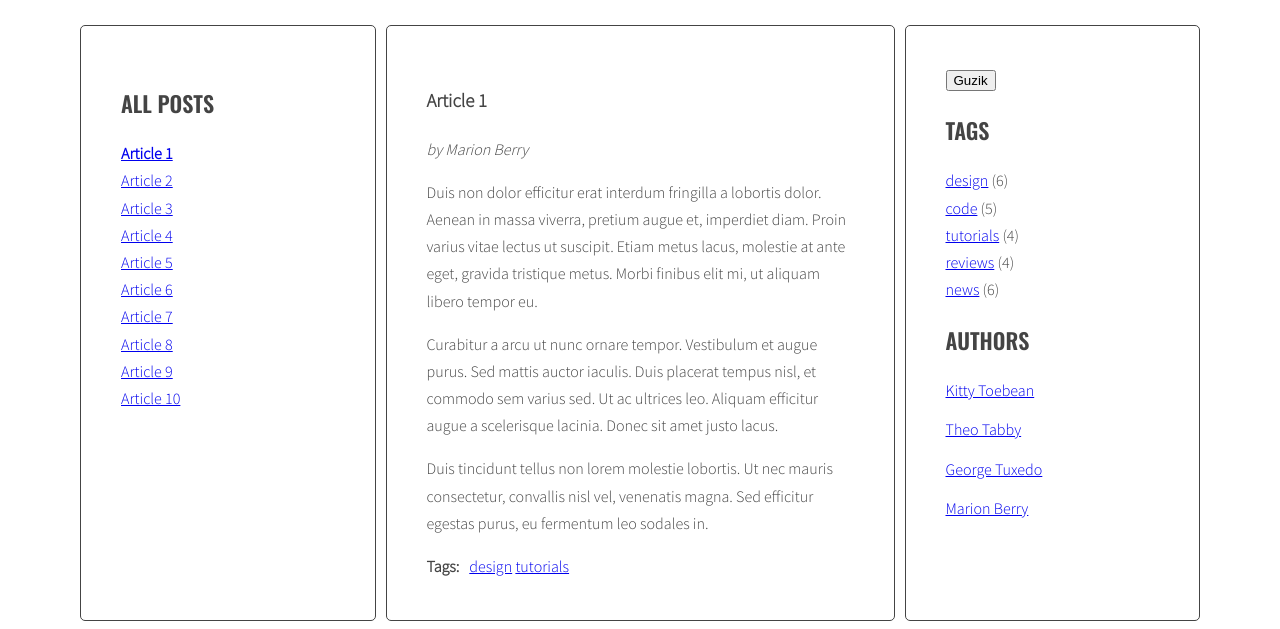
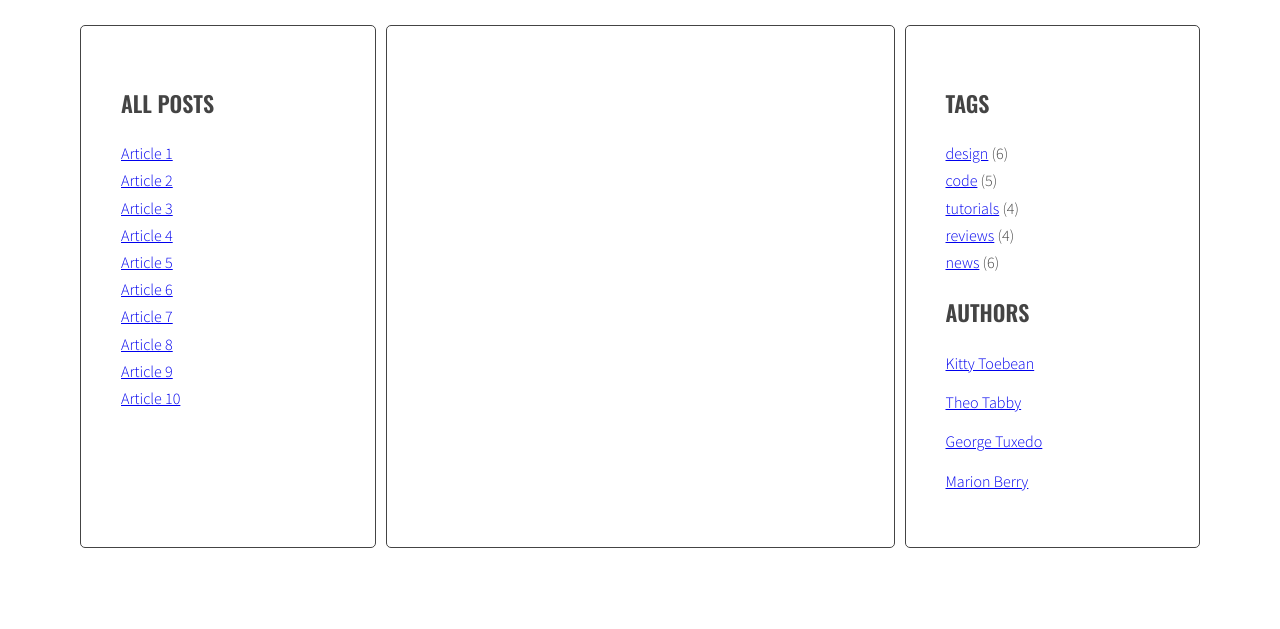
Before and after one commit to chart89/javascript-blog, a website: page index.html in a window 1280 px wide. Both pictures are taken after a click on the link "Article 2". Shown: the part 218-847 px from the top of the page. After the commit the page ends 800 px from the top, so only its background shows below. Drawn offline with nearby package versions, Linux system fonts and the light colour scheme.

Commit message:
Add function to remove class'active'

```diff
--- a/index.html
+++ b/index.html
@@ -195,7 +195,6 @@
         </article>
       </section>
       <aside class="sidebar">
-        <button type="button" id="test-button">Guzik</button>
         <h2 class="section-title">Tags</h2>
         <ul class="list tags">
           <li><a href="#">design</a> <span>(6)</span></li>
--- a/js/script.js
+++ b/js/script.js
@@ -4,12 +4,20 @@ const titleClickHandler = function(event){
     console.log(event);
 
     /* remove class 'active' from all article links  */
+const activeLinks=document.querySelectorAll('.titles a.active')
 
+for(let activeLink of activeLinks){
+    activeLink.classList.remove('active');
+}
     /* add class 'active' to the clicked link */
 
     /* remove class 'active' from all articles */
+const activeArticles=document.querySelectorAll('.posts article.active')
 
-    /* get 'href' attribute from the clicked link */
+for(let activeArticle of activeArticles){
+    activeArticle.classList.remove('active');
+}
+   /* get 'href' attribute from the clicked link */
 
     /* find the correct article using the selector (value of 'href' attribute) */
 
```
